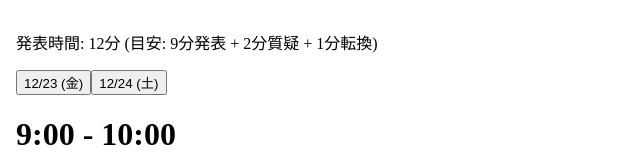
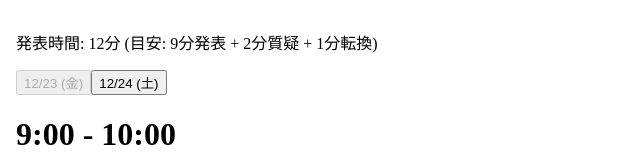
Before and after one commit to HirokiOka/uww2022, a Next.js app: page /program in a window 1280 px wide. Shown: the part 154-314 px from the top of the page, without its empty margins (0-640 px from the left). Built offline with nearby package versions, Linux system fonts and the light colour scheme.

Commit message:
fix button

```diff
--- a/pages/program.tsx
+++ b/pages/program.tsx
@@ -24,9 +24,11 @@ export const getStaticProps: GetStaticProps<Props> = async () => {
 const Program: NextPage<Props> = ({ dayOne, dayTwo }: Props) => {
   const [isDayOne, setIsDayOne] = useState(true);
   const [program, setProgram] = useState(dayOne);
+  const [disable, setDisable] = useState(false);
 
   function toggle() {
     setIsDayOne(!isDayOne);
+    setDisable(!disable);
     isDayOne ? setProgram(dayTwo) : setProgram(dayOne);
   }
 
@@ -49,8 +51,8 @@ const Program: NextPage<Props> = ({ dayOne, dayTwo }: Props) => {
               <p className='text-xl'>発表時間: 12分 (目安: 9分発表 + 2分質疑 + 1分転換) </p>
             </div>
             <div className='text-xl text-center md:mx-24'>
-              <button  onClick={toggle} className={isDayOne ? "m-2 p-2 text-center bg-gray-200 rounded underline" : "m-2 p-2 text-center rounded hover:bg-gray-200"}>12/23 (金)</button>
-              <button  onClick={toggle} className={isDayOne ? "m-2 p-2 text-center rounded hover:bg-gray-200" : "m-2 p-2 text-center bg-gray-200 rounded underline"}>12/24 (土)</button>
+              <button disabled={!disable} onClick={toggle} className={isDayOne ? "m-2 p-2 text-center bg-gray-200 rounded underline" : "m-2 p-2 text-center rounded hover:bg-gray-200"}>12/23 (金)</button>
+              <button disabled={disable} onClick={toggle} className={isDayOne ? "m-2 p-2 text-center rounded hover:bg-gray-200" : "m-2 p-2 text-center bg-gray-200 rounded underline"}>12/24 (土)</button>
             </div>
 
             <div>
```
